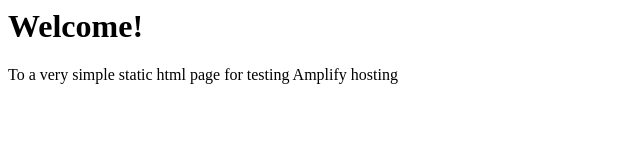
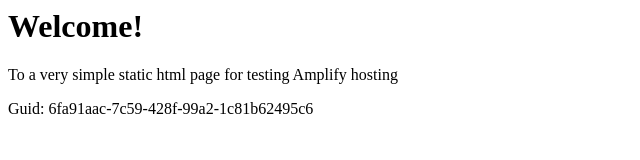
Before and after one commit to aws-aemilia-sin/Github-PR-Commit-Integration-Test-DoNotTouch-v1-prod-ap-southeast-1, a website: page src/index.html in a window 1280 px wide. Shown: the whole page, without its empty margins (0-640 px from the left). Drawn offline with Linux system fonts and the light colour scheme.

Commit message:
commit from integ tests

```diff
--- a/src/index.html
+++ b/src/index.html
@@ -1,3 +1,5 @@
+
+
 <html lang="en">
 
 <head>
@@ -10,6 +12,6 @@
 <body>
     <h1>Welcome!</h1>
     <p>To a very simple static html page for testing Amplify hosting</p>
-</body>
+    <p>Guid: 6fa91aac-7c59-428f-99a2-1c81b62495c6</p></body>
 
 </html>
```
